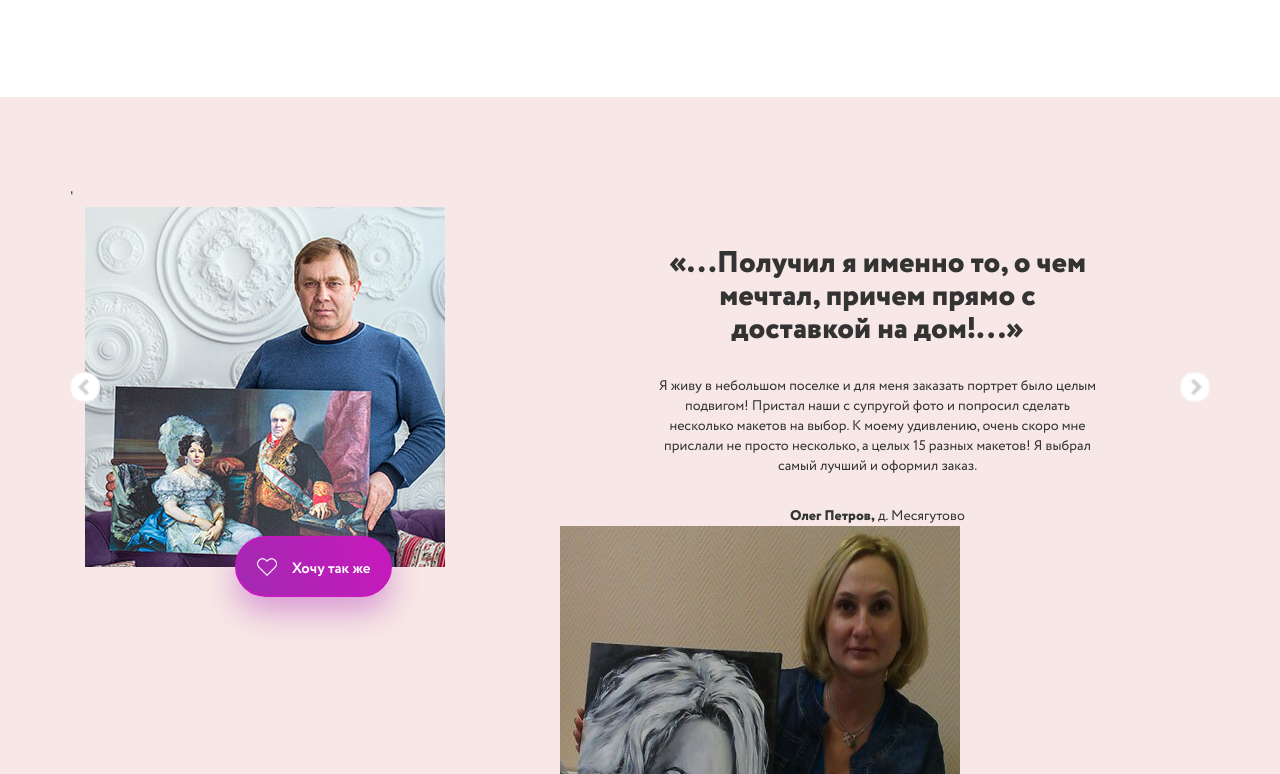
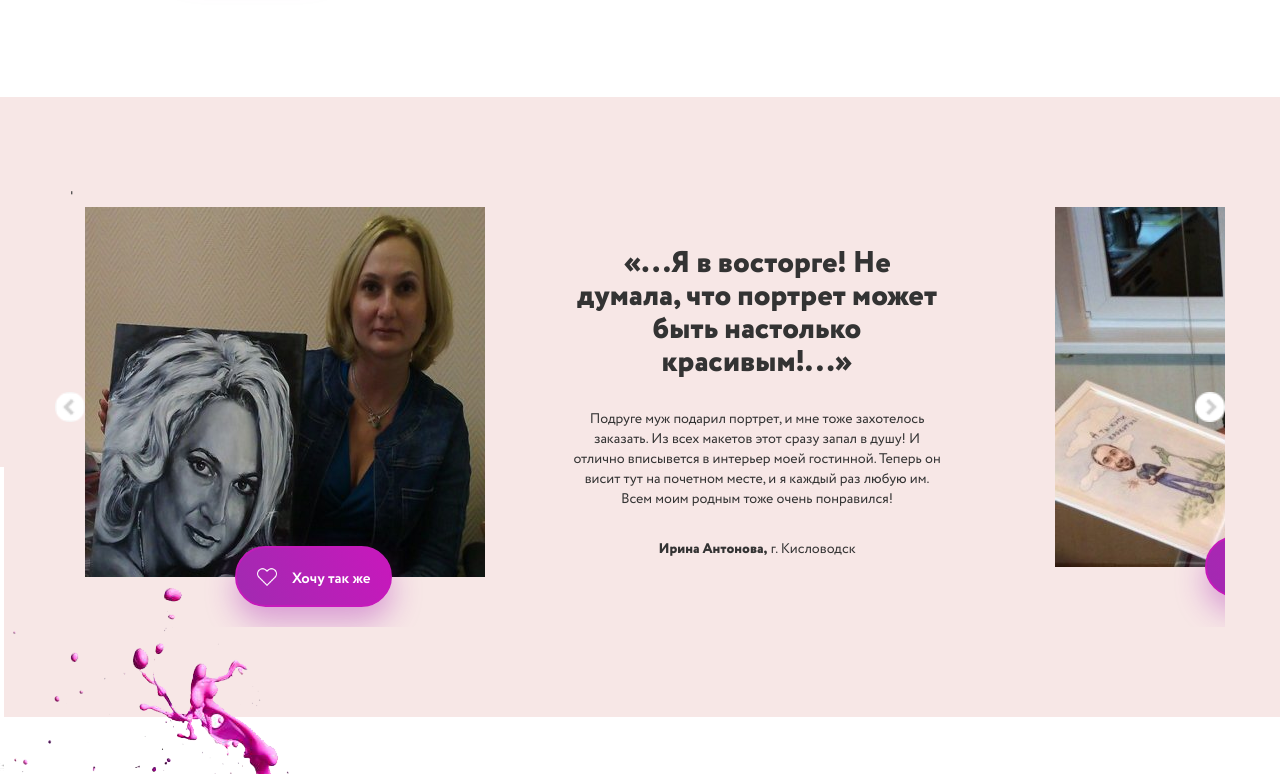
Before and after one commit to duho3abp-dz/PAINTINGS.ART_project, a website with bundled scripts: page src/index.html in a window 1280 px wide. Shown: the part 9266-10040 px from the top of the page. Built offline with nearby package versions, Linux system fonts and the light colour scheme; a web font is replaced by a local one.

Commit message:
connected second slider and refactoring slider function

```diff
--- a/src/assets/css/main.css
+++ b/src/assets/css/main.css
@@ -843,12 +843,28 @@ h4 {
   right: -10rem;
 }
 .feedback {
+  width: 100%;
+  position: relative;
   background-color: #f7e7e6;
   padding: 9rem 0;
 }
+
+.slider-container {
+  position: relative;
+  overflow: hidden;
+}
+
+.feedback-slider {
+  width: fit-content;
+  display: flex;
+}
+
 .feedback-slider-item {
+  width: 970px;
+  display: flex;
   padding-bottom: 5rem;
 }
+
 .feedback-block {
   position: relative;
 }
--- a/src/index.html
+++ b/src/index.html
@@ -493,14 +493,14 @@
 		</div>
 	</section>
 	<div class=feedback>
-		<div class=container>
-			<div class=feedback-slider style="position:relative; height: 400px;">
+		<div class="container slider-container" data-slider-frame>
 			<button class="main-slider-btn main-prev-btn">
 				<img src="assets/img/left-arr.png" alt="left">
 			</button>'
 			<button class="main-slider-btn main-next-btn">
 				<img src="assets/img/right-arr.png" alt="right">
 			</button>
+			<div class=feedback-slider style="position:relative;" data-slider-wrap>
 				<div class=feedback-slider-item>
 					<div class=col-sm-5>
 						<div class=feedback-block>
--- a/src/js/main.js
+++ b/src/js/main.js
@@ -11,6 +11,11 @@ document.addEventListener('DOMContentLoaded', () => {
         wrapIdentifier: '[data-main-slider-wrap]',
         verticalSlide: true,
         directionTurningSlides: 'prev'
+    });
+
+    slider({
+        frameIdentifier: '[data-slider-frame]',
+        wrapIdentifier: '[data-slider-wrap]'
     });
 
     modal({
--- a/src/js/modules/slider.js
+++ b/src/js/modules/slider.js
@@ -18,6 +18,7 @@ const slider = ({
     const quantitySlides = slides.length;
     const translate = verticalSlide ? 'translateY' : 'translateX' ;
     const transition = `all ${transitionTime}ms ease`;
+    const widthSlide = !verticalSlide ? slides[0].clientWidth : null ;
 
     let slideNumber = startSlideNumber;
 
@@ -29,7 +30,10 @@ const slider = ({
         if (direction === 'next') wrap.append(slide);
     };
 
-    const changeSlide = () => wrap.style.transform = `${translate}(-${slideNumber}00%)`;
+    const changeSlide = () => {
+        const result = verticalSlide ? `${slideNumber}00%` : `${slideNumber * widthSlide}px` ;
+        wrap.style.transform = `${translate}(-${result})`
+    };
 
     const startPosition = () => {
         createSlide({
```
Also changed, not shown: dist/assets/css/bootstrap.css, dist/assets/css/main.css, dist/index.html, dist/script.js, src/assets/css/bootstrap.css, 1 other file. Lines whose indentation alone changed are shown as unchanged.
